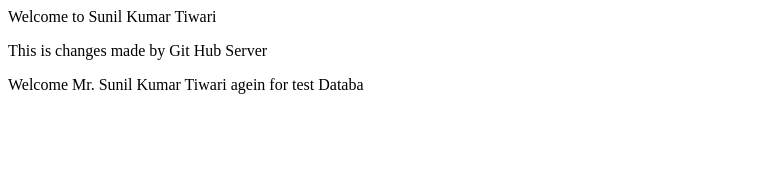
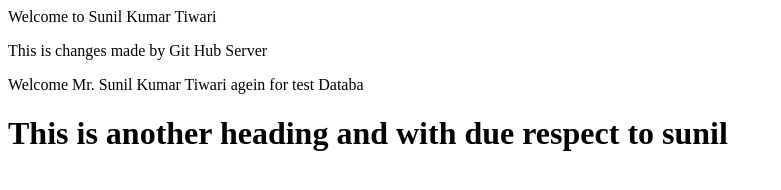
Before and after one commit to suniltiit0/revision, a plain HTML site: page index.html in a window 1280 px wide. Shown: the whole page, without its empty margins (0-781 px from the left). Drawn offline with Linux system fonts and the light colour scheme.

Commit message:
Update index.html

```diff
--- a/index.html
+++ b/index.html
@@ -6,5 +6,6 @@
       <p> Welcome to Sunil Kumar Tiwari </p>
         <p> This is changes made by Git Hub Server</p>
         <p> Welcome Mr. Sunil Kumar Tiwari agein for test Databa</p>
+        <h1> This is another heading and with due respect to sunil </ht>
     </body>
 </html>
```
